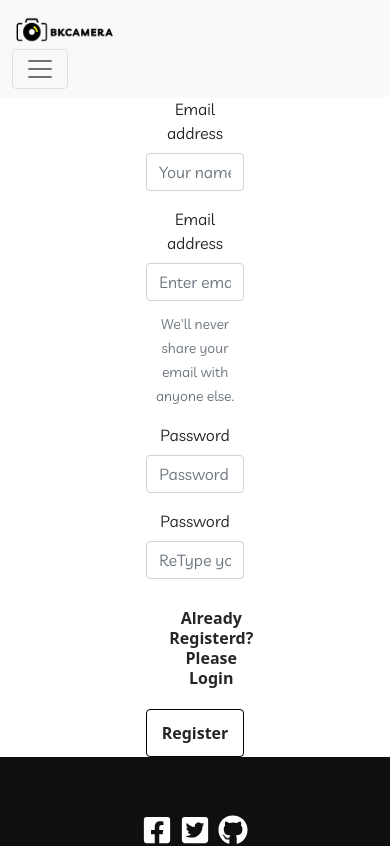
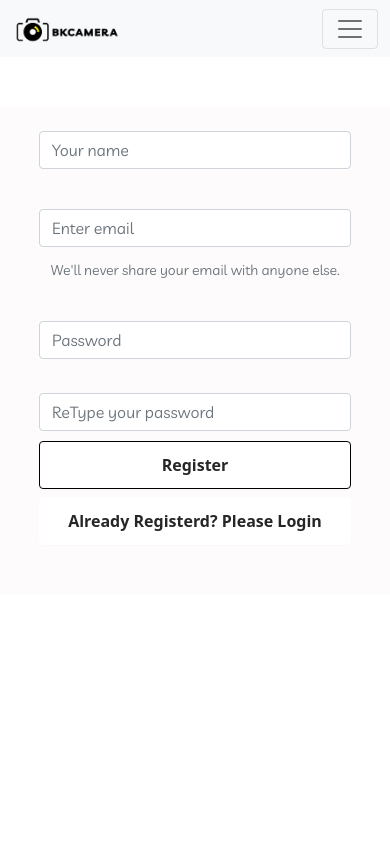
Before and after one commit to bkuddin/bk-camera, a React (Create React App) app: page /register in a window 390 px wide. Shown: the top 846 px of the page. Built offline with nearby package versions, Linux system fonts and the light colour scheme; no server answers.

Commit message:
Updated some responsive

```diff
--- /dev/null
+++ b/src/Pages/Login/Register/Register.css
@@ -0,0 +1,36 @@
+.register-bg {
+  background-image: url(../../../images/register-bg.jpg);
+  background-size: cover;
+  width: 100%;
+  height: 100vh;
+}
+
+.register-form {
+  width: 600px;
+  background-color: rgb(253, 251, 251);
+  margin: 50px auto;
+  padding-bottom: 50px;
+}
+
+.register-form input,
+.reg-button {
+  width: 400px;
+}
+
+@media only screen and (max-width: 688px) {
+  .register-form {
+    width: 100%;
+    background-color: rgb(253, 251, 251);
+    margin: 50px auto;
+    padding-bottom: 50px;
+  }
+
+  .register-form input,
+  .bk-button {
+    width: 80%;
+  }
+
+  .register-bg {
+    background-image: none;
+  }
+}
--- a/src/Pages/Login/Register/Register.js
+++ b/src/Pages/Login/Register/Register.js
@@ -1,7 +1,8 @@
 import React, { useState } from "react";
-import { Alert, Button, Form, Spinner } from "react-bootstrap";
+import { Alert, Form, Spinner } from "react-bootstrap";
 import { NavLink, useHistory } from "react-router-dom";
 import useAuth from "../../../hooks/useAuth";
+import "./Register.css";
 
 const Register = () => {
   const [loginData, setLoginData] = useState({});
@@ -28,15 +29,11 @@ const Register = () => {
     setLoginData(newLoginData);
   };
   return (
-    <div>
+    <div className="register-bg">
       {!isLoading && (
-        <Form
-          onSubmit={handleRegisterSubmit}
-          className="w-25"
-          style={{ margin: "0 auto" }}
-        >
+        <Form onSubmit={handleRegisterSubmit} className="register-form">
           <Form.Group className="mb-3" controlId="formBasicEmail">
-            <Form.Label>Email address</Form.Label>
+            <Form.Label></Form.Label>
             <Form.Control
               name="name"
               onBlur={handleOnBlur}
@@ -45,7 +42,7 @@ const Register = () => {
             />
           </Form.Group>
           <Form.Group className="mb-3" controlId="formBasicEmail">
-            <Form.Label>Email address</Form.Label>
+            <Form.Label></Form.Label>
             <Form.Control
               name="email"
               onBlur={handleOnBlur}
@@ -56,8 +53,8 @@ const Register = () => {
               We'll never share your email with anyone else.
             </Form.Text>
           </Form.Group>
-          <Form.Group className="mb-3" controlId="formBasicPassword">
-            <Form.Label>Password</Form.Label>
+          <Form.Group className="" controlId="formBasicPassword">
+            <Form.Label></Form.Label>
             <Form.Control
               name="password"
               onBlur={handleOnBlur}
@@ -65,8 +62,8 @@ const Register = () => {
               placeholder="Password"
             />
           </Form.Group>
-          <Form.Group className="mb-3" controlId="formBasicPassword">
-            <Form.Label>Password</Form.Label>
+          <Form.Group className="" controlId="formBasicPassword">
+            <Form.Label></Form.Label>
             <Form.Control
               name="password2"
               onBlur={handleOnBlur}
@@ -74,18 +71,19 @@ const Register = () => {
               placeholder="ReType your password"
             />
           </Form.Group>
+          <button className="bk-button reg-button" type="submit">
+            Register
+          </button>
           <Form.Group>
             <NavLink to="/login" style={{ textDecoration: "none" }}>
-              <button className="border-0 mb-2 bk-button">
+              <button className="border-0 mt-2 bk-button reg-button">
                 Already Registerd? Please Login
               </button>
             </NavLink>
           </Form.Group>
-          <Button className="bk-button w-100" type="submit">
-            Register
-          </Button>
         </Form>
       )}
+
       {isLoading && <Spinner animation="border" variant="success" />}
       {user?.email && (
         <Alert
--- a/src/Pages/Shared/Footer/Footer.css
+++ b/src/Pages/Shared/Footer/Footer.css
@@ -25,7 +25,7 @@
 }
 
 .footer-section {
-  background-color: #0f0f11;
+  background-color: #010101;
 }
 
 .copyright {
--- a/src/Pages/Shared/Navigation/Navigation.css
+++ b/src/Pages/Shared/Navigation/Navigation.css
@@ -2,6 +2,23 @@
   display: inline-block;
   color: #000;
   text-decoration: none;
+}
+.navlink-home {
+  display: inline-block;
+  color: #000;
+  text-decoration: none;
+  margin-left: -100%;
+}
+
+/* .logo {
+  margin-left: -5%;
+} */
+
+.dash-button {
+  margin-right: 10px !important;
+  background-color: black !important;
+  color: white !important;
+  color: #ffee00;
 }
 
 .navlink:hover {
@@ -21,3 +38,19 @@
   width: 100%;
   transition: width 0.3s;
 }
+
+@media only screen and (max-width: 688px) {
+  .navlink-home {
+    margin-left: 0%;
+  }
+
+  .dash-button {
+    background-color: black;
+    color: #ffee00;
+  }
+
+  .logo {
+    width: 100%;
+    margin-right: -30%;
+  }
+}
--- a/src/Pages/Shared/Navigation/Navigation.js
+++ b/src/Pages/Shared/Navigation/Navigation.js
@@ -23,46 +23,37 @@ const Navigation = () => {
 
           <Navbar.Toggle />
           <Navbar.Collapse className="justify-content-end">
-            <Nav.Link
-              className="navlink"
-              style={{ marginLeft: "-100%" }}
-              as={Link}
-              to="/home"
-            >
+            <Nav.Link className="navlink navlink-home" as={Link} to="/home">
               Home
             </Nav.Link>
             <Nav.Link className="navlink" as={Link} to="/explore">
               Explore
             </Nav.Link>
-            <Nav.Link className="navlink" as={Link} to="/register">
-              Register
-            </Nav.Link>
+
             {user?.email ? (
               <div>
-                <Link
-                  className=""
-                  style={{ textDecoration: "none" }}
-                  to="/dash-board"
-                >
-                  <button
-                    style={{
-                      marginRight: "10px",
-                      backgroundColor: "black",
-                      color: "#FFEE00",
-                    }}
-                    className="bk-button"
-                  >
-                    Dashboard
-                  </button>
+                <Link style={{ textDecoration: "none" }} to="/dash-board">
+                  <button className="dash-button bk-button">Dashboard</button>
                 </Link>
-                <button className="bk-button" onClick={logOut}>
+                <button className="bk-button logout-button" onClick={logOut}>
                   Log Out
                 </button>
               </div>
             ) : (
-              <Nav.Link className="navlink" as={Link} to="/login">
-                Login
-              </Nav.Link>
+              <div>
+                <Nav.Link
+                  style={{ backgroundColor: "black", color: "white" }}
+                  className="navlink bk-button"
+                  as={Link}
+                  to="/register"
+                >
+                  Register
+                </Nav.Link>
+
+                <Nav.Link className="navlink" as={Link} to="/login">
+                  Login
+                </Nav.Link>
+              </div>
             )}
 
             <Navbar.Text className="ms-2">
```
Also changed, not shown: src/images/register-bg.jpg (added).
